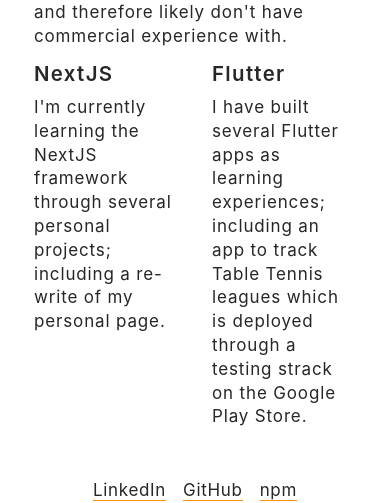
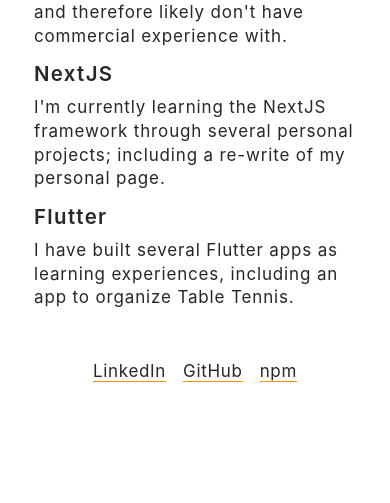
Before and after one commit to jondeaves/jondeaves, a Next.js app: page /resume in a window 390 px wide. Shown: the part 2378-2881 px from the top of the page. After the commit the page ends 2794 px from the top, so only its background shows below. Built offline with nearby package versions, Linux system fonts and the light colour scheme.

Commit message:
style: make grid responsive

```diff
--- a/components/Grid/Grid.module.css
+++ b/components/Grid/Grid.module.css
@@ -1,5 +1,7 @@
-.grid {
-  column-gap: 2rem;
-  display: grid;
-  grid-template-columns: 1fr 1fr;
+@media screen and (min-width: 768px) {
+  .grid {
+    column-gap: 2rem;
+    display: grid;
+    grid-template-columns: 1fr 1fr;
+  }
 }
--- a/pages/resume.tsx
+++ b/pages/resume.tsx
@@ -140,9 +140,8 @@
           <GridItem>
             <h4>Flutter</h4>
             <p>
-              I have built several Flutter apps as learning experiences;
-              including an app to track Table Tennis leagues which is deployed
-              through a testing strack on the Google Play Store.
+              I have built several Flutter apps as learning experiences,
+              including an app to organize Table Tennis.
             </p>
           </GridItem>
         </Grid>
```
Also changed, not shown: 1 other file (tests, documents, lock files or other folders).
